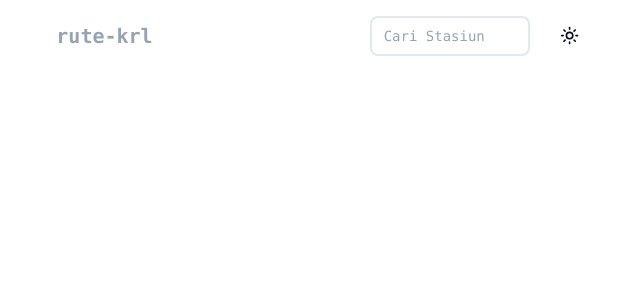
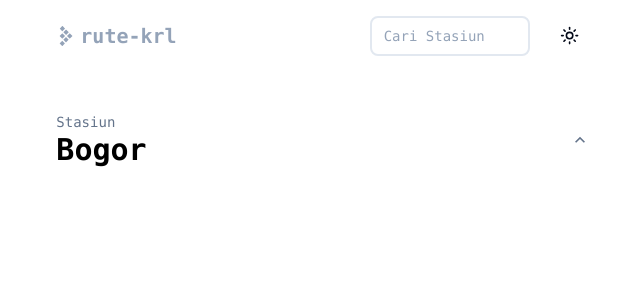
Before and after one commit to dialkq/rute-krl, a Next.js app: page / in a window 1280 px wide. Shown: the top 300 px of the page, without its empty margins (317-957 px from the left). Built offline with nearby package versions, Linux system fonts and the light colour scheme.

Commit message:
setup for card component

```diff
--- a/app/page.tsx
+++ b/app/page.tsx
@@ -1,3 +1,4 @@
+import CardStation from "@/components/common/CardStation";
 import Navbar from "../components/common/Navbar";
 
 export default function Home() {
@@ -6,8 +7,8 @@ export default function Home() {
       <div className="w-11/12 md:w-4/6 lg:w-5/12 mx-auto">
         <Navbar />
       </div>
-      <div className="w-11/12 md:h-4/6 lg:w-5/12 mx-auto">
-
+      <div className="w-11/12 md:w-4/6 lg:w-5/12 mx-auto mt-10 md:mt-8 lg:mt-10">
+        <CardStation />
       </div>
     </div>
   );
--- /dev/null
+++ b/components/common/CardStation/index.tsx
@@ -0,0 +1,13 @@
+import { MdOutlineKeyboardArrowUp } from "react-icons/md";
+const CardStation = () => {
+  return (
+    <div className="w-full flex justify-between">
+      <div className="flex flex-col w-1/2">
+        <p className="text-slate-500 font-mono text-sm">Stasiun</p>
+        <p className="text-3xl text-black font-mono font-semibold">Bogor</p>
+      </div>
+      <MdOutlineKeyboardArrowUp className="my-auto text-xl text-slate-500" />
+    </div>
+  );
+};
+export default CardStation;
--- a/components/common/Navbar/index.tsx
+++ b/components/common/Navbar/index.tsx
@@ -1,5 +1,6 @@
 "use client";
 
+import { SiTestrail } from "react-icons/si";
 import { ThemeBtn } from "../ThemeBtn";
 import { Input } from "@/components/ui/input";
 
@@ -7,6 +8,7 @@ const Navbar = () => {
   return (
     <div className="w-full mx-auto flex flex-col md:flex-row ">
       <div className="w-full flex items-center py-2 md:py-4 justify-center md:justify-normal">
+        <SiTestrail className="text-xl text-slate-400 hover:text-black mr-1" />
         <p className="lg:text-xl text-slate-400 text-center font-semibold font-mono">
           rute-krl
         </p>
--- a/components/common/StstionCard/index.tsx
+++ /dev/null
@@ -1,11 +0,0 @@
-const StasiunCard = () => {
-  return (
-    <div className="w-full">
-        <div>
-            <p>Stasiun</p>
-
-        </div>
-    </div>
-  );
-};
-export default StasiunCard;
```
